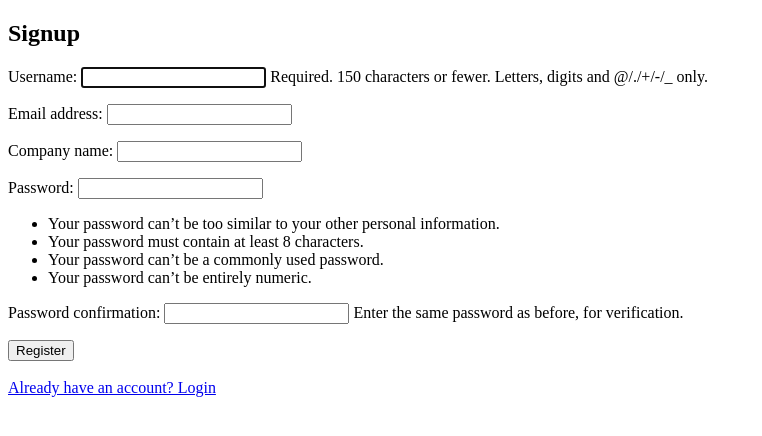
After one commit to scitechkz/probot, a Django app: page /signup/ in a window 1280 px wide. The commit adds this page. Shown: the top 436 px of the page, without its empty margins (0-762 px from the left). Run offline with Django 5.2, Linux system fonts and the light colour scheme.

Commit message:
Added user access control

```diff
--- a/sop/forms.py
+++ b/sop/forms.py
@@ -5,3 +5,19 @@ class SOPUploadForm(forms.ModelForm):
     class Meta:
         model = SOPDocument
         fields = ["title", "document"]
+
+#ensures sign up and login form exist
+
+from django import forms
+from django.contrib.auth.forms import UserCreationForm, AuthenticationForm
+from .models import CustomUser
+
+class SignupForm(UserCreationForm):
+    company_name = forms.CharField(max_length=255, required=True)
+
+    class Meta:
+        model = CustomUser
+        fields = ["username", "email", "company_name", "password1", "password2"]
+
+class LoginForm(AuthenticationForm):
+    pass
--- a/sop/models.py
+++ b/sop/models.py
@@ -8,3 +8,18 @@ class SOPDocument(models.Model):
 
     def __str__(self):
         return self.title
+
+
+#creates a user model
+from django.contrib.auth.models import AbstractUser, Group, Permission
+from django.db import models
+
+class CustomUser(AbstractUser):
+    company_name = models.CharField(max_length=255, blank=True, null=True)
+    is_admin = models.BooleanField(default=False)
+
+    groups = models.ManyToManyField(Group, related_name="customuser_groups")  # ✅ Fix conflicts
+    user_permissions = models.ManyToManyField(Permission, related_name="customuser_permissions")  # ✅ Fix conflicts
+
+    def __str__(self):
+        return self.username
--- /dev/null
+++ b/sop/templates/sop/signup.html
@@ -0,0 +1,20 @@
+<!DOCTYPE html>
+<html lang="en">
+<head>
+    <meta charset="UTF-8">
+    <meta name="viewport" content="width=device-width, initial-scale=1.0">
+    <title>Signup</title>
+</head>
+<body>
+    <h2>Signup</h2>
+
+    <form method="POST">
+        {% csrf_token %}
+        {{ form.as_p }}
+        <button type="submit">Register</button>
+    </form>
+
+    <br>
+    <a href="{% url 'login' %}">Already have an account? Login</a>
+</body>
+</html>
--- a/sop/urls.py
+++ b/sop/urls.py
@@ -1,9 +1,16 @@
 from django.urls import path
 from .views import home,upload_sop,chatbot_page,sop_chatbot
+from .views import signup_view, login_view, logout_view, home, upload_sop, chatbot_page, sop_chatbot
+
 
 urlpatterns = [
     path("", home, name="home"),  # ✅ Add homepage URL
      path("upload/", upload_sop, name="upload_sop"),  # ✅ Add SOP Upload URL
      path("chatbot/", chatbot_page, name="chatbot_page"),
      path("api/chatbot/", sop_chatbot, name="sop_chatbot"),
+
+      # ✅ Add these URLs for authentication
+    path("signup/", signup_view, name="signup"),
+    path("login/", login_view, name="login"),
+    path("logout/", logout_view, name="logout"),
 ]
--- a/sop/views.py
+++ b/sop/views.py
@@ -137,3 +137,58 @@ def sop_chatbot(request):
             return JsonResponse({"error": f"Internal Server Error: {str(e)}"}, status=500)
 
     return JsonResponse({"error": "Invalid request method"}, status=405)
+
+#allows only admin to upload SOP
+from django.contrib.auth.decorators import login_required, user_passes_test
+
+def is_admin(user):
+    return user.is_authenticated and user.is_admin  # ✅ Admin check
+
+@login_required
+@user_passes_test(is_admin, login_url="home")  # ✅ Restrict SOP upload to admins
+def upload_sop(request):
+    if request.method == "POST":
+        form = SOPUploadForm(request.POST, request.FILES)
+        if form.is_valid():
+            form.save()
+            return redirect("home")
+    else:
+        form = SOPUploadForm()
+    return render(request, "sop/upload_sop.html", {"form": form})
+
+@login_required
+def chatbot_page(request):
+    return render(request, "sop/chatbot.html")
+
+
+#adds sign up , login view
+
+from django.contrib.auth import login, authenticate, logout
+from django.shortcuts import render, redirect
+from .forms import SignupForm, LoginForm
+
+def signup_view(request):
+    if request.method == "POST":
+        form = SignupForm(request.POST)
+        if form.is_valid():
+            user = form.save()
+            login(request, user)  # ✅ Auto-login after signup
+            return redirect("home")  # ✅ Redirect to homepage
+    else:
+        form = SignupForm()
+    return render(request, "sop/signup.html", {"form": form})
+
+def login_view(request):
+    if request.method == "POST":
+        form = LoginForm(request, data=request.POST)
+        if form.is_valid():
+            user = form.get_user()
+            login(request, user)
+            return redirect("home")  # ✅ Redirect to homepage
+    else:
+        form = LoginForm()
+    return render(request, "sop/login.html", {"form": form})
+
+def logout_view(request):
+    logout(request)
+    return redirect("home")  # ✅ Redirect to homepage after logout
--- a/sopchatbot/settings.py
+++ b/sopchatbot/settings.py
@@ -125,3 +125,5 @@ STATIC_URL = 'static/'
 # https://docs.djangoproject.com/en/5.1/ref/settings/#default-auto-field
 
 DEFAULT_AUTO_FIELD = 'django.db.models.BigAutoField'
+#Tell Django to Use Custom User Model
+AUTH_USER_MODEL = "sop.CustomUser"
```
Also changed, not shown: sop/templates/sop/home.html (+11 -3 lines), sop/templates/sop/login.html (added, +20 -0 lines), db.sqlite3, sop/migrations/0001_initial.py, 2 other files.
